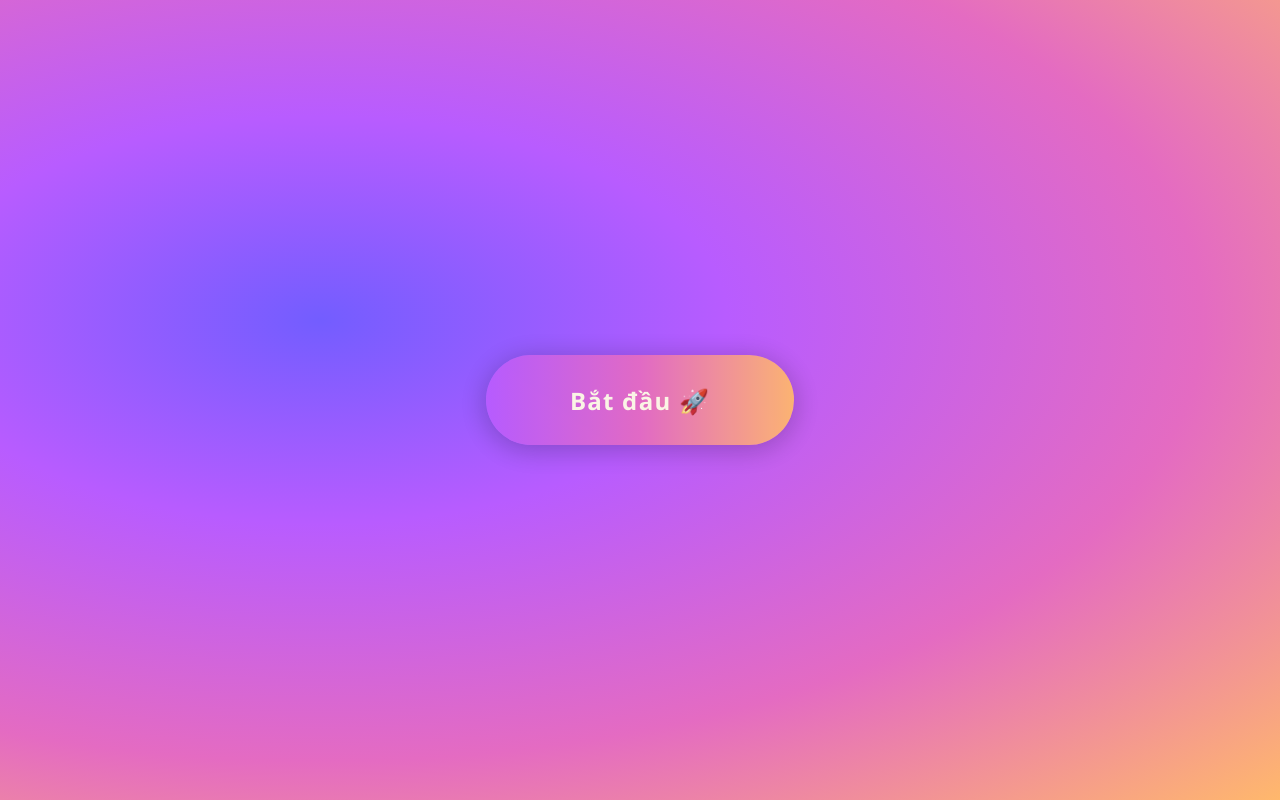
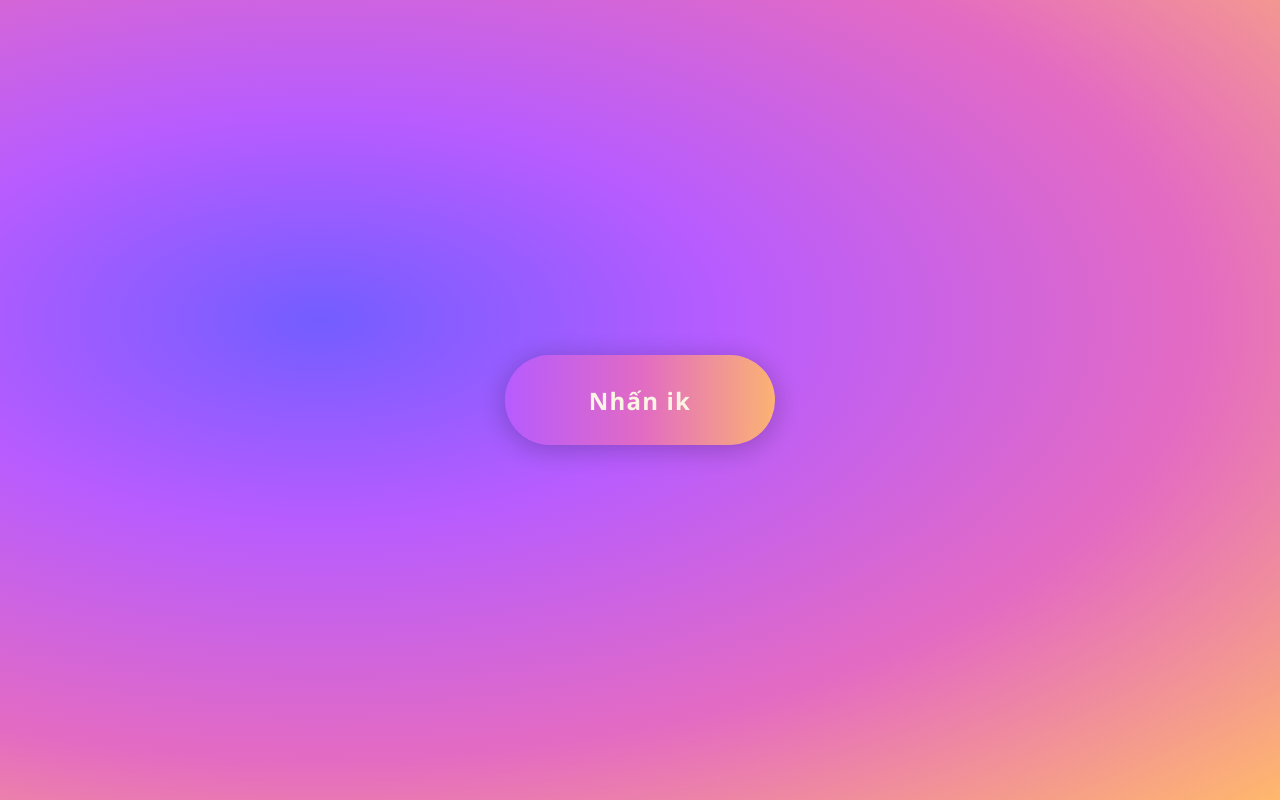
Before and after one commit to ducanhddd/happybirth-day, a plain HTML site: page index.html in a window 1280 px wide. Drawn offline with Linux system fonts and the light colour scheme.

Commit message:
Update index.html

```diff
--- a/index.html
+++ b/index.html
@@ -111,7 +111,7 @@
 </head>
 <body>
 <div id="start-screen">
-    <button id="start-button">Bắt đầu 🚀</button>
+    <button id="start-button">Nhấn ik</button>
 </div>
 
 <canvas id="stars3d"></canvas>
```
